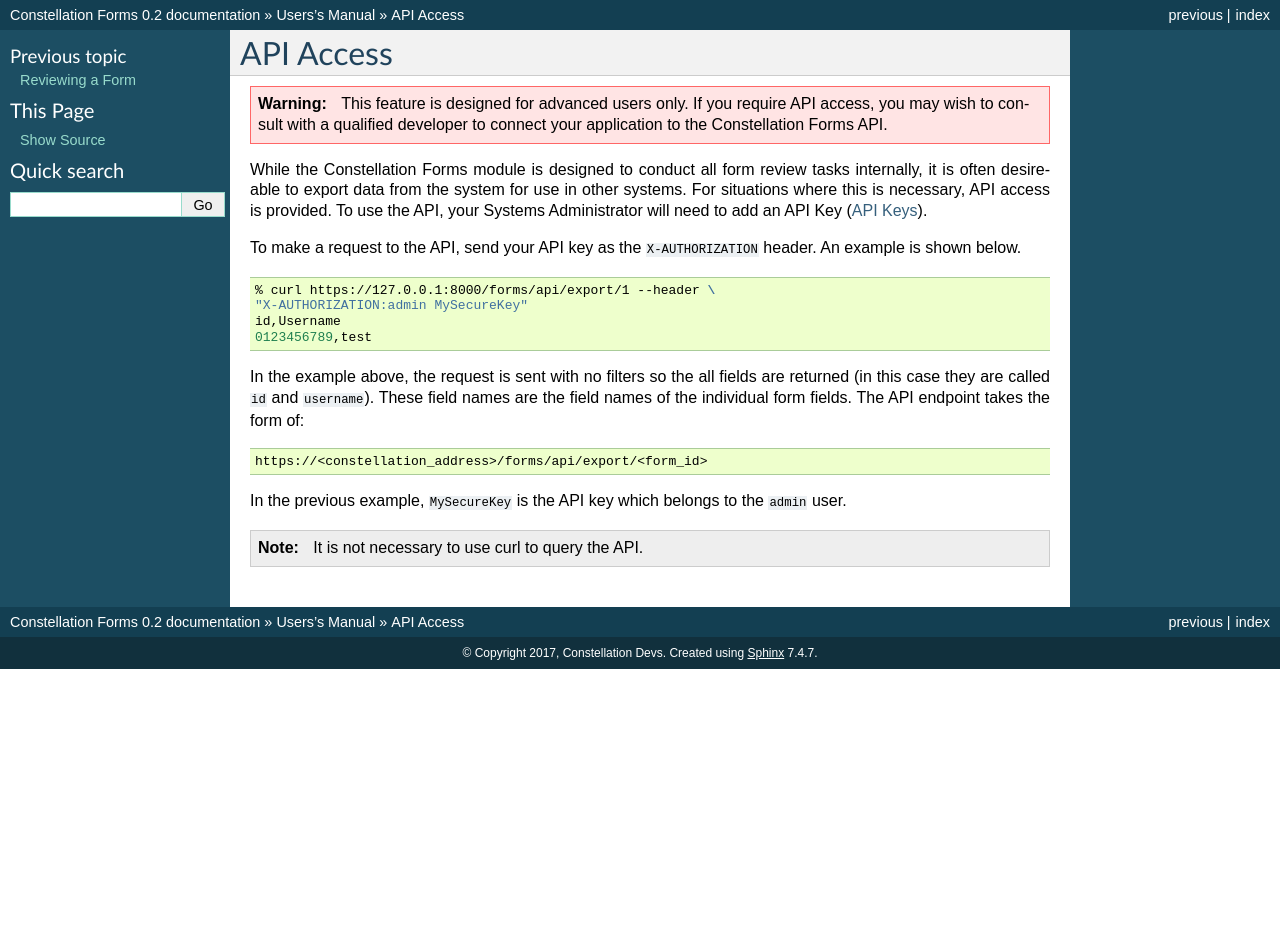
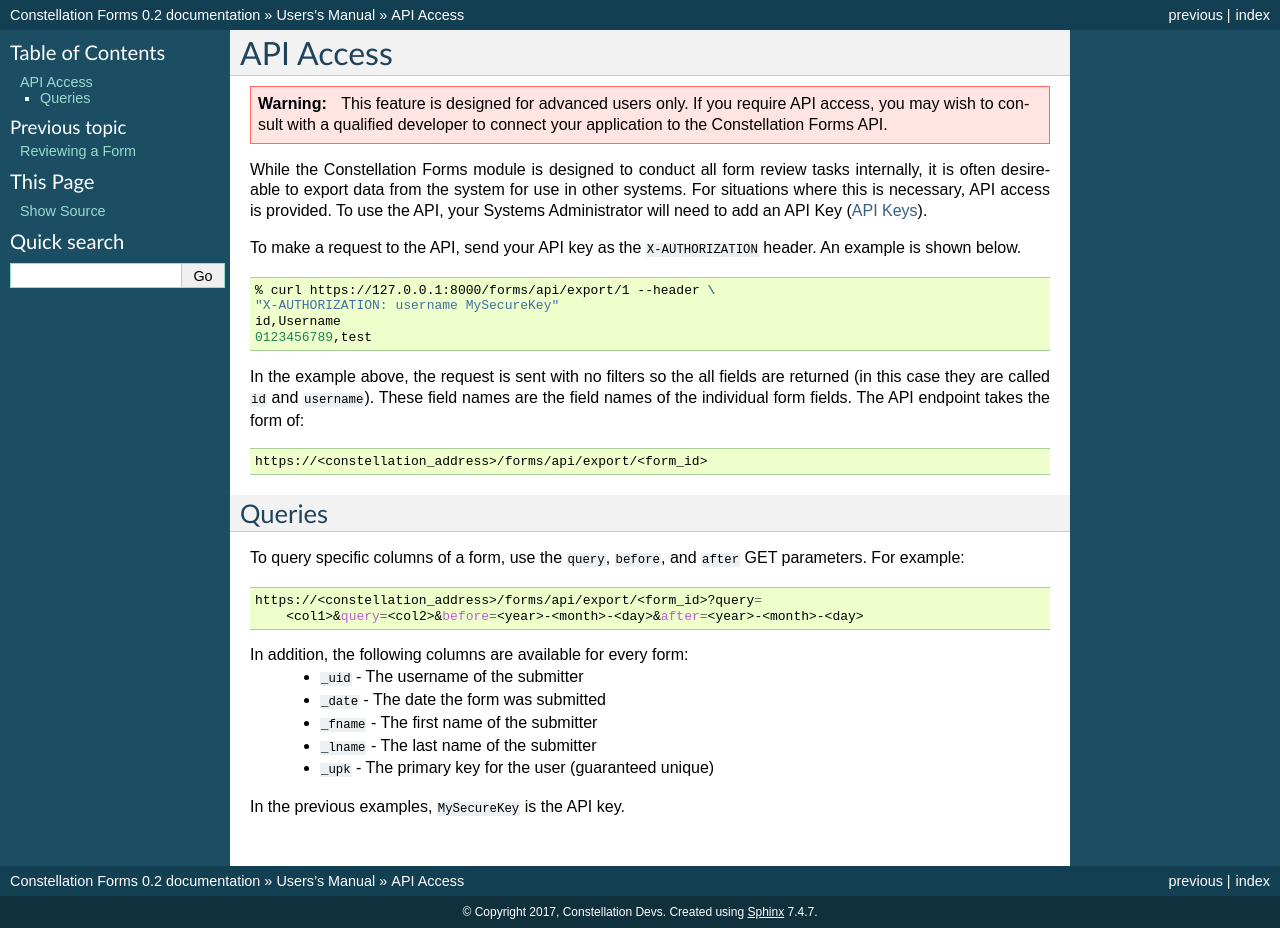
Before and after one commit to ConstellationApps/Forms, a Sphinx documentation site: the page built from docs/user/API-access.rst, in a window 1280 px wide. Built offline with Sphinx 7.4.7, drawn with Linux system fonts in a browser that asks for light colours; before the commit the page ends 900 px from its top, so only the background shows below that.

Commit message:
Add documentation for API

```diff
--- a/docs/user/API-access.rst
+++ b/docs/user/API-access.rst
@@ -18,7 +18,7 @@ To make a request to the API, send your API key as the
 .. code-block:: bash
 
    % curl https://127.0.0.1:8000/forms/api/export/1 --header \
-   "X-AUTHORIZATION:admin MySecureKey"
+   "X-AUTHORIZATION: username MySecureKey"
    id,Username
    0123456789,test
 
@@ -31,7 +31,22 @@ individual form fields.  The API endpoint takes the form of:
 
    https://<constellation_address>/forms/api/export/<form_id>
 
-In the previous example, :code:`MySecureKey` is the API key which
-belongs to the :code:`admin` user.
+Queries
+-------
+To query specific columns of a form, use the :code:`query`, :code:`before`, and
+:code:`after` GET parameters. For example:
 
-.. note:: It is not necessary to use curl to query the API.
+.. code-block:: bash
+
+    https://<constellation_address>/forms/api/export/<form_id>?query=
+        <col1>&query=<col2>&before=<year>-<month>-<day>&after=<year>-<month>-<day>
+
+In addition, the following columns are available for every form:
+ * :code:`_uid` - The username of the submitter
+ * :code:`_date` - The date the form was submitted
+ * :code:`_fname` - The first name of the submitter
+ * :code:`_lname` - The last name of the submitter
+ * :code:`_upk` - The primary key for the user (guaranteed unique)
+
+
+In the previous examples, :code:`MySecureKey` is the API key.
```
